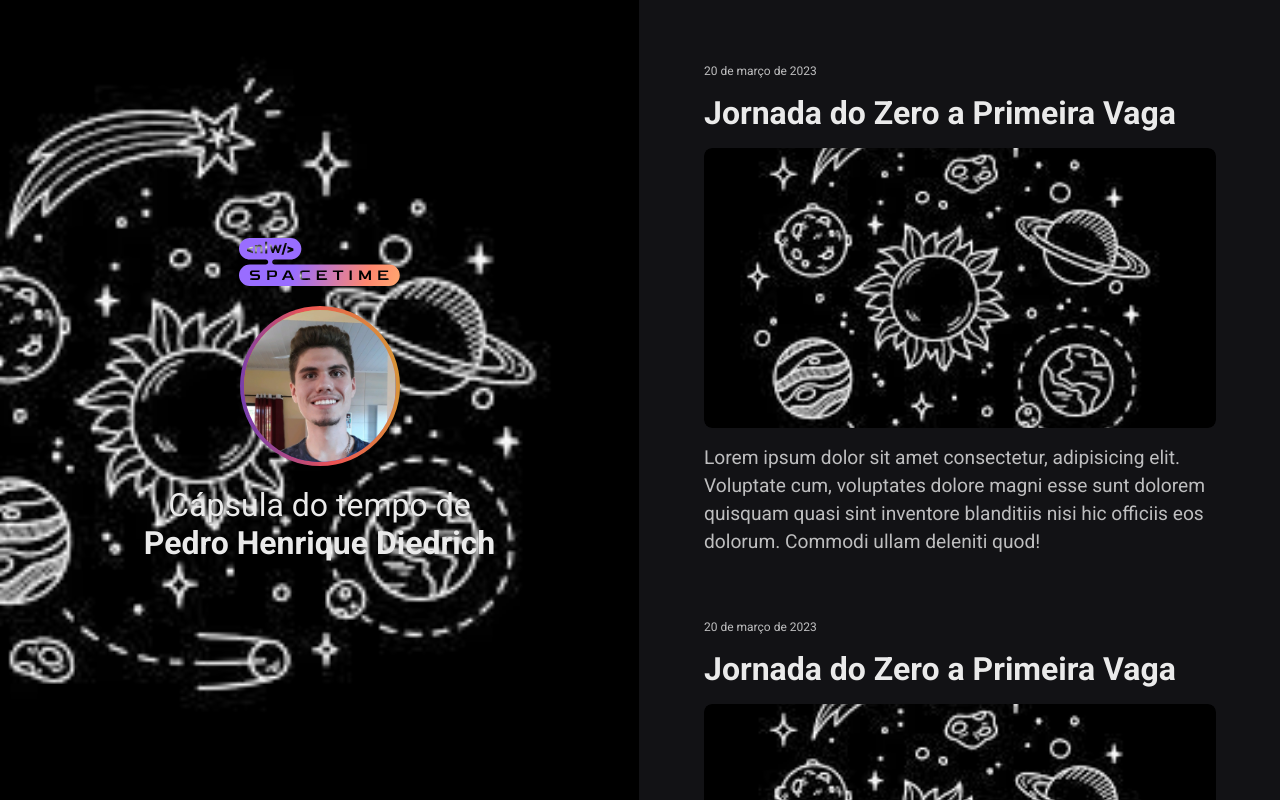
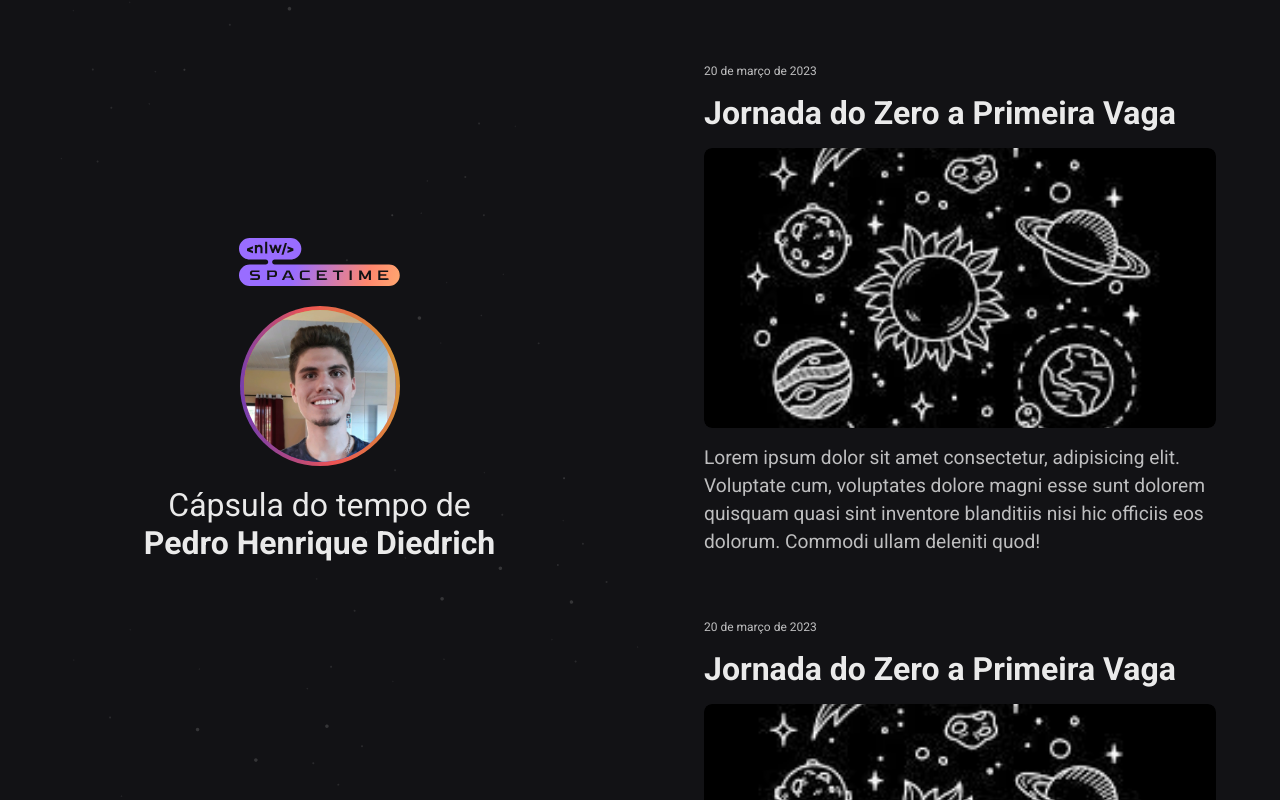
Before and after one commit to Diedrich-dev/projeto_explore_nlw, a plain HTML site: page index.html in a window 1280 px wide. Drawn offline with Linux system fonts and the light colour scheme.

Commit message:
adicição de imagem background no profile

```diff
--- a/style.css
+++ b/style.css
@@ -107,7 +107,7 @@ aside {
   border-right: 1px solid;
   border-image: linear-gradient(#727275, #2c2c31);
 
-  background-image: url("./assets/favicon.jpg");
+  background-image: url("./assets/bg-stars.svg");
   background-position: top right;
   background-repeat: no-repeat;
   background-size: auto 100%;
@@ -147,7 +147,7 @@ aside span {
     grid-template-areas: "profile" "timeline";
   }
 
-  aside{
+  aside {
     border-right: none;
     padding: 12px, 12px;
   }
```
